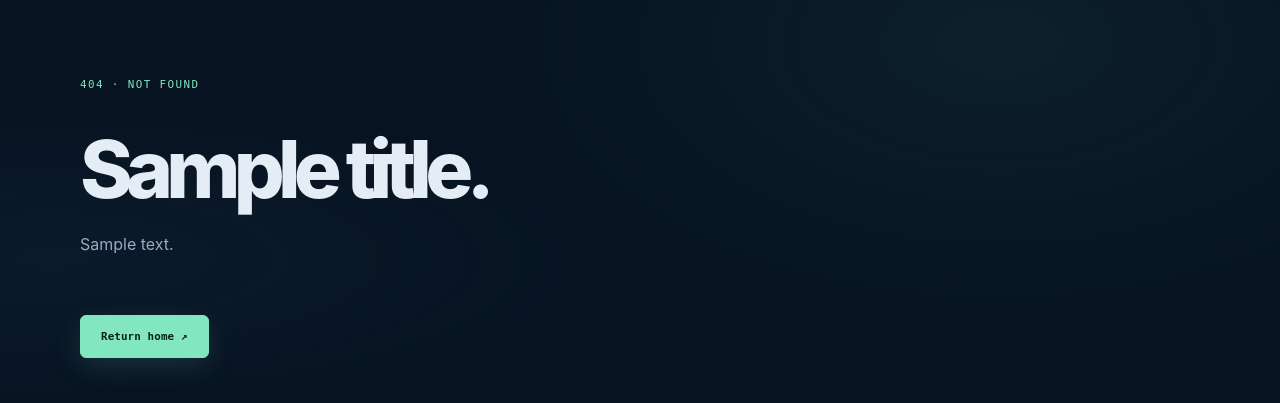
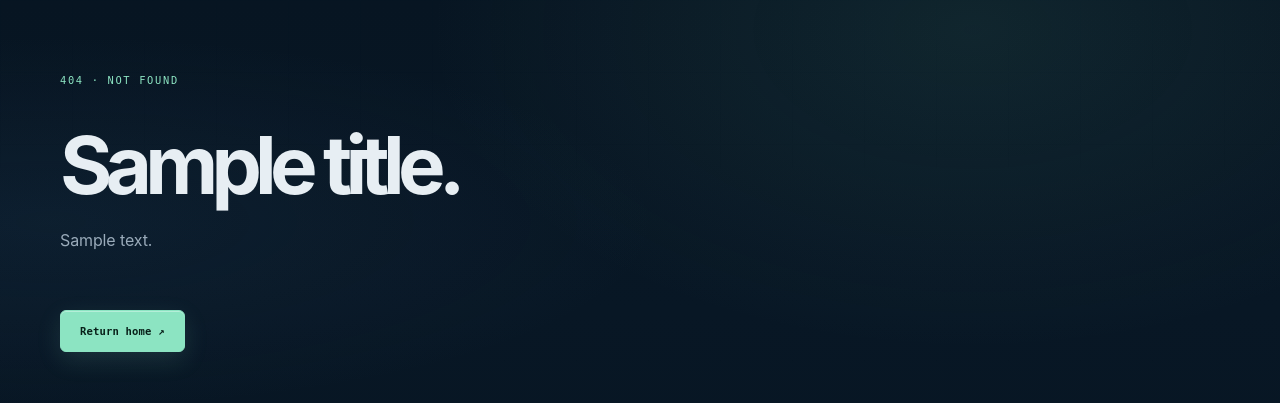
Before and after one commit to faithinator-dev/OfficialFaithToluRoom, a Node server app: template views/not-found.ejs in a window 1280 px wide. Shown: the top 403 px of the page. Run offline with Node 20, Linux system fonts and the light colour scheme; the template is opened without the code that fills it: most values are stand-ins (such as "Sample title", 1, 10 or a date in 2020); some libraries are stand-ins or nearby versions.

Commit message:
Apply premium visual system to views/not-found.ejs

```diff
--- a/views/not-found.ejs
+++ b/views/not-found.ejs
@@ -1 +1,2 @@
-<!doctype html><html lang="en"><head><meta charset="utf-8"><meta name="viewport" content="width=device-width, initial-scale=1"><meta name="theme-color" content="#0a192f"><meta name="description" content="<%= description %>"><meta name="robots" content="noindex,follow"><title><%= title %></title><link rel="stylesheet" href="/css/portfolio.css"></head><body><main class="page-width detail-page not-found"><p class="eyebrow">404 · NOT FOUND</p><h1 class="subpage-title"><%= title %>.</h1><p class="subpage-intro"><%= description %></p><a class="button button-primary" href="/">Return home ↗</a></main></body></html>
+<!doctype html><html lang="en"><head><meta charset="utf-8"><meta name="viewport" content="width=device-width, initial-scale=1"><meta name="theme-color" content="#0a192f"><meta name="description" content="<%= description %>"><meta name="robots" content="noindex,follow"><title><%= title %></title><link rel="stylesheet" href="/css/portfolio.css">
+  <link rel="stylesheet" href="/css/premium-polish.css"></head><body><main class="page-width detail-page not-found"><p class="eyebrow">404 · NOT FOUND</p><h1 class="subpage-title"><%= title %>.</h1><p class="subpage-intro"><%= description %></p><a class="button button-primary" href="/">Return home ↗</a></main></body></html>
```
